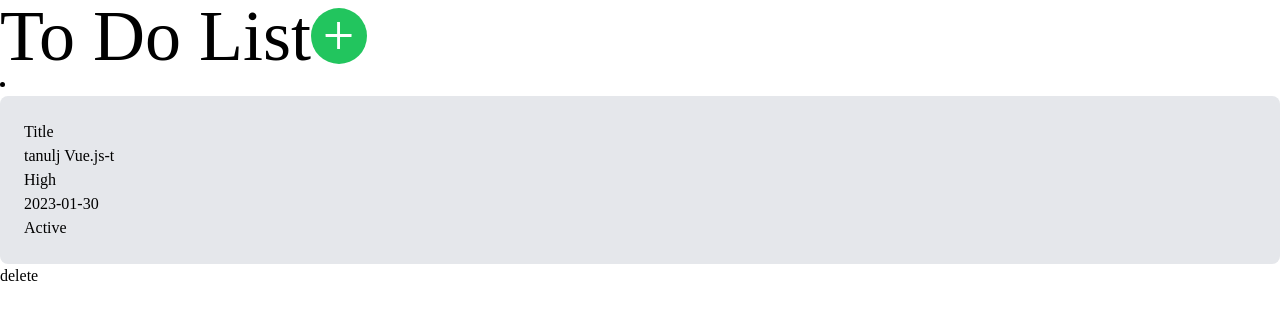
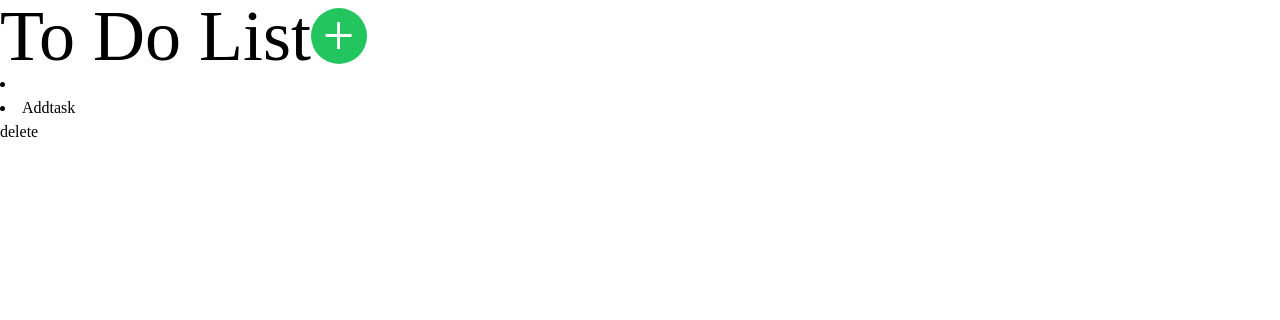
Before and after one commit to tiborFulop123/todoapp, a Vue app: page / in a window 1280 px wide. Both pictures are taken after a click on the button 338 px from the left and 36 px from the top of the page. Shown: the top 320 px of the page. Built offline with nearby package versions, Linux system fonts and the light colour scheme.

Commit message:
ITL 14-16  placholder text
Create an empty to-do item, Display the new to-do item at the top of the list,Set proper placeholder text for the new to-do item

```diff
--- a/src/components/HomePage.vue
+++ b/src/components/HomePage.vue
@@ -4,13 +4,14 @@
   import HeaderComponent from './HeaderComponent.vue';
   import toDoListPlaceHolder from './../assets/toDoListPlaceHolder.svg';
   const toDos = ref([]);
+
   function addNewTodo() {
     const newToDo = {
-      title: 'Title',
-      text: 'tanulj Vue.js-t',
-      priority: 'High',
-      created_at: '2023-01-30',
-      status: 'Active',
+      title: '',
+      text: '',
+      priority: '',
+      created_at: '',
+      status: '',
     };
 
     toDos.value.push(newToDo);
@@ -27,6 +28,7 @@
     v-if="toDos?.length"
     @toDoDeleted="removeToDo"
     :toDos="toDos"
+    @toDoAdded="addNewTodo"
   ></ToDoList>
 
   <div v-else>
--- a/src/components/ToDoList.vue
+++ b/src/components/ToDoList.vue
@@ -1,13 +1,20 @@
 <template>
   <li v-for="(todo, index) in toDos" v-bind:key="todo.id">
-    <div class="p-6 bg-gray-200 rounded-lg border-radius">
-      <div class="color #000000">{{ todo.title }}</div>
-      <div class="color #000000">{{ todo.text }}</div>
-      <div class="color #000000">{{ todo.priority }}</div>
-      <div class="color #000000">{{ todo.created_at }}</div>
-      <div class="color #000000">{{ todo.status }}</div>
+    <div v-if="editingIndex !== index" @click="editingIndex = index">
+      <div>{{ todo.title }}</div>
+      <div>{{ todo.text }}</div>
+      <div>{{ todo.priority }}</div>
+      <div>{{ todo.created_at }}</div>
+      <div>{{ todo.status }}</div>
+      <li v-if="todo.title == ''">Addtask</li>
     </div>
-
+    <div v-else>
+      <input
+        v-model="toDos[index].title"
+        placeholder="Addtask"
+        class="bg-red-500"
+      />
+    </div>
     <button class="border-radius: 50%;" @click="removeToDo(index)">
       delete
     </button>
@@ -18,6 +25,9 @@
 </template>
 
 <script setup>
+  import { ref } from 'vue';
+
+  const editingIndex = ref(null);
   const emit = defineEmits(['toDoDeleted']);
 
   function removeToDo(index) {
@@ -28,8 +38,3 @@
     toDos: { type: Array, required: true },
   });
 </script>
-
-<!-- felhasználó látnia kell a teendő listát,
-  amely megjeleníti   a megadott szöveget, együtt más
-   információkkal, mint például a teendő
-   hozzáadásának dátuma és időpontja. -->
```
